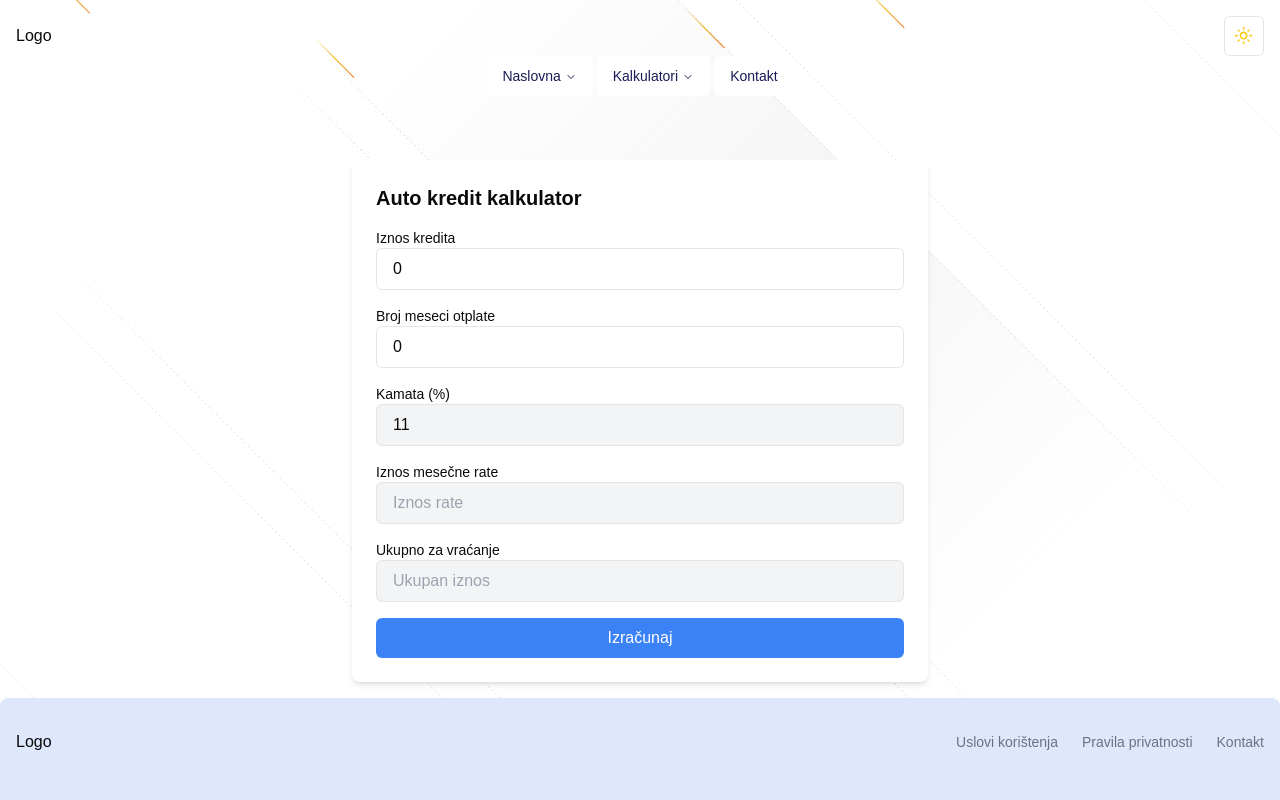
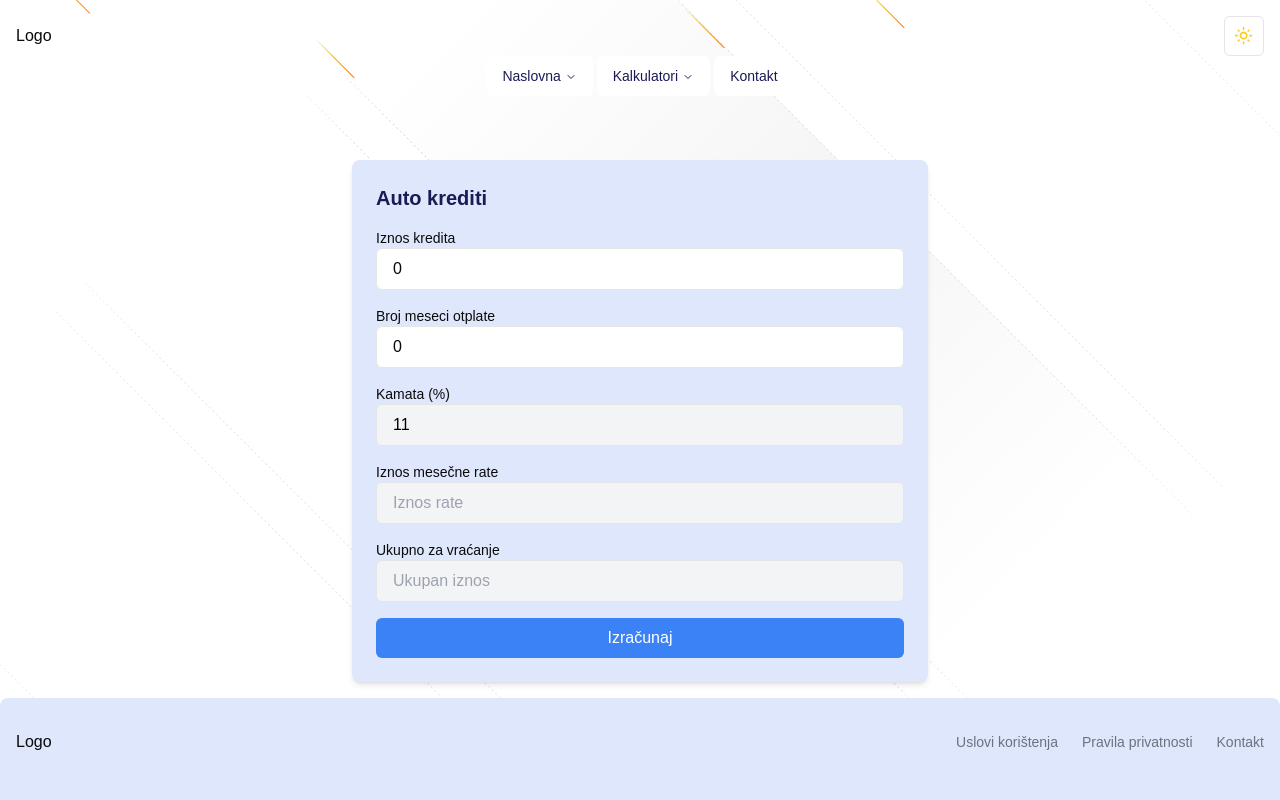
Before and after one commit to darkohedgehog/kreditni-savetnik, a Next.js app: page /kalkulatori/auto-kredit in a window 1280 px wide. Shown: the top 800 px of the page. Built offline with nearby package versions, Linux system fonts and the light colour scheme.

Commit message:
"Updated styles for kalkulatori components to use new background and text colors"

```diff
--- a/src/components/kalkulatori/AutoKreditComponent.tsx
+++ b/src/components/kalkulatori/AutoKreditComponent.tsx
@@ -24,8 +24,8 @@ const AutoKreditComponent: React.FC = () => {
   };
 
   return (
-    <div className="max-w-xl mx-auto p-6 bg-white rounded-lg shadow-md space-y-4 mt-16">
-      <h1 className="text-xl font-bold mb-4">Auto kredit kalkulator</h1>
+    <div className="max-w-xl mx-auto p-6 bg-card-bg-light dark:bg-card-bg-dark rounded-lg shadow-md space-y-4 mt-16">
+      <h1 className="text-xl font-bold mb-4 text-purple dark:text-accentblue">Auto krediti</h1>
 
       <div>
         <label className="block text-sm font-medium">Iznos kredita</label>
@@ -58,7 +58,7 @@ const AutoKreditComponent: React.FC = () => {
           value={kamata}
           readOnly
           className="w-full px-4 py-2 border bg-gray-100 rounded-md
-          focus:outline-none"
+          focus:outline-none text-black"
         />
       </div>
 
--- a/src/components/kalkulatori/KesKreditComponent.tsx
+++ b/src/components/kalkulatori/KesKreditComponent.tsx
@@ -24,8 +24,8 @@ const KesKreditComponent: React.FC = () => {
   };
 
   return (
-    <div className="max-w-xl mx-auto p-6 bg-white rounded-lg shadow-md space-y-4 mt-16">
-      <h1 className="text-xl font-bold mb-4">Dinarski keš kredit</h1>
+    <div className="max-w-xl mx-auto p-6 bg-card-bg-light dark:bg-card-bg-dark rounded-lg shadow-md space-y-4 mt-16">
+      <h1 className="text-xl font-bold text-purple dark:text-accentblue mb-4">Dinarski keš kredit</h1>
 
       <div>
         <label className="block text-sm font-medium">Iznos kredita</label>
@@ -58,7 +58,7 @@ const KesKreditComponent: React.FC = () => {
           value={kamata}
           readOnly
           className="w-full px-4 py-2 border bg-gray-100 rounded-md
-          focus:outline-none"
+          focus:outline-none text-black"
         />
       </div>
 
--- a/src/components/kalkulatori/RefinansiranjeComponent.tsx
+++ b/src/components/kalkulatori/RefinansiranjeComponent.tsx
@@ -24,8 +24,8 @@ const RefinansiranjeComponent: React.FC = () => {
   };
 
   return (
-    <div className="max-w-xl mx-auto p-6 bg-white rounded-lg shadow-md space-y-4 mt-16">
-      <h1 className="text-xl font-bold mb-4">Kredit za refinansiranje kalkulator</h1>
+    <div className="max-w-xl mx-auto p-6 bg-card-bg-light dark:bg-card-bg-dark rounded-lg shadow-md space-y-4 mt-16">
+      <h1 className="text-xl font-bold mb-4 text-purple dark:text-accentblue">Kredit za refinansiranje</h1>
 
       <div>
         <label className="block text-sm font-medium">Iznos kredita</label>
@@ -58,7 +58,7 @@ const RefinansiranjeComponent: React.FC = () => {
           value={kamata}
           readOnly
           className="w-full px-4 py-2 border bg-gray-100 rounded-md
-          focus:outline-none"
+          focus:outline-none text-black"
         />
       </div>
 
--- a/src/components/kalkulatori/StambeniKreditComponent.tsx
+++ b/src/components/kalkulatori/StambeniKreditComponent.tsx
@@ -24,8 +24,8 @@ const StambeniKreditComponent: React.FC = () => {
   };
 
   return (
-    <div className="max-w-xl mx-auto p-6 bg-white rounded-lg shadow-md space-y-4 mt-16">
-      <h1 className="text-xl font-bold mb-4">Stambeni kredit kalkulator</h1>
+    <div className="max-w-xl mx-auto p-6 bg-card-bg-light dark:bg-card-bg-dark rounded-lg shadow-md space-y-4 mt-16">
+      <h1 className="text-xl font-bold mb-4 text-purple dark:text-accentblue">Stambeni krediti</h1>
 
       <div>
         <label className="block text-sm font-medium">Iznos kredita</label>
@@ -58,7 +58,7 @@ const StambeniKreditComponent: React.FC = () => {
           value={kamata}
           readOnly
           className="w-full px-4 py-2 border bg-gray-100 rounded-md
-          focus:outline-none"
+          focus:outline-none text-black"
         />
       </div>
 
```
